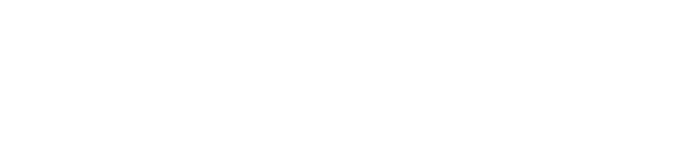
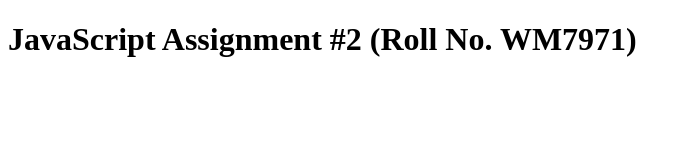
Before and after one commit to mubashiraslam/JS-Assignment-2, a plain HTML site: page index.html in a window 1280 px wide. Shown: the whole page, without its empty margins (0-690 px from the left). Drawn offline with Linux system fonts and the light colour scheme.

Commit message:
Completed

```diff
--- a/index.html
+++ b/index.html
@@ -6,7 +6,7 @@
     <title>JS Assignment 2 (21-38)</title>
 </head>
 <body>
-
+    <h1> JavaScript Assignment #2 (Roll No. WM7971) </h1>
 </body>
 <script src="app.js"></script>
 </html>
```
Also changed, not shown: app.js (+228 -0 lines).
